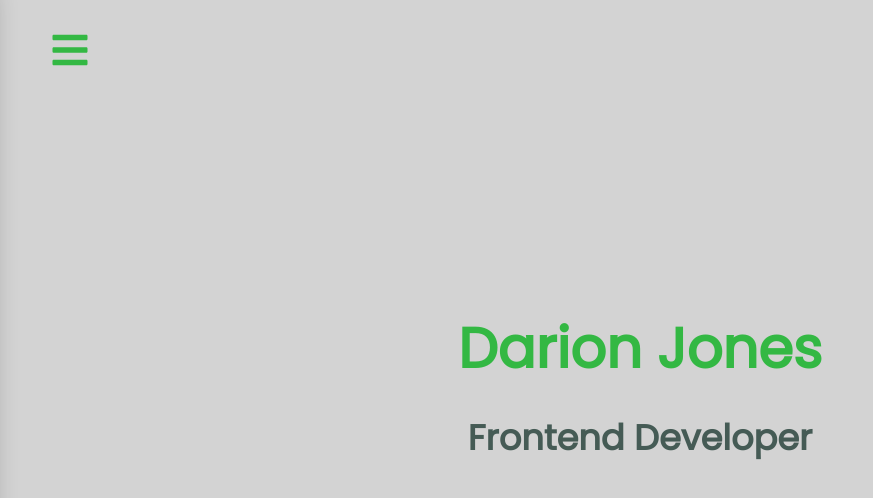
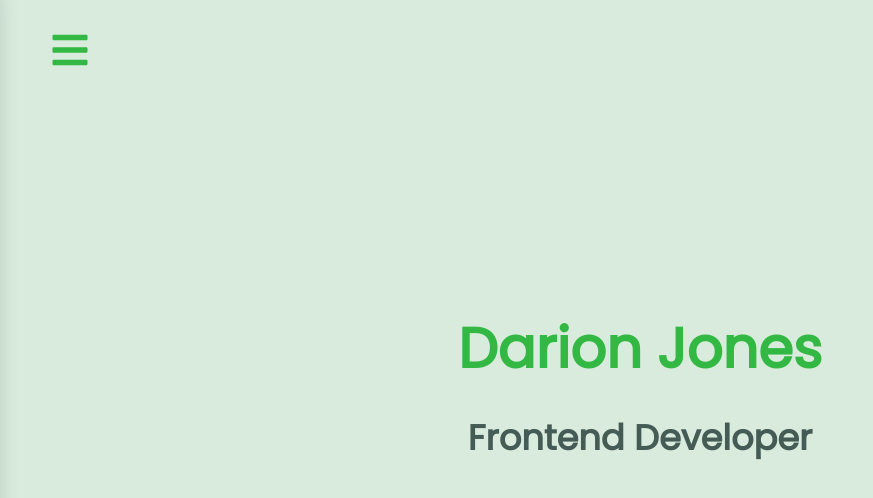
Before and after one commit to darionjoness/PortfolioWebsite, a React (Create React App) app: page / in a window 1280 px wide. Shown: the top 498 px of the page, without its empty margins (0-873 px from the left). Built offline with nearby package versions, Linux system fonts and the light colour scheme.

Commit message:
changed bg

```diff
--- a/src/index.css
+++ b/src/index.css
@@ -13,7 +13,7 @@
 }
 
 body{
-  background-color: lightgray;
+  background-color: #d8ebdd;
   font-family: 'Poppins', sans-serif;
 }
 
@@ -219,7 +219,7 @@ a{
   height: 200px;
   border-radius: 100px;
   bottom: 0;
-  right: -50px;
+  left: -50px;
 }
 
 .bubble {
@@ -292,6 +292,7 @@ a{
   margin: 10px 20px;
   background-color: #fff;
   box-shadow: 0 0 15px 0 rgba(0, 0, 0, 0.2);
+  border-radius: 5px;
 }
 
 .jsProject img{
@@ -322,6 +323,7 @@ a{
   margin: 10px 20px;
   background-color: #fff;
   box-shadow: 0 0 15px 0 rgba(0, 0, 0, 0.2);
+  border-radius: 5px;
 }
 
 .reactProject img{
```
